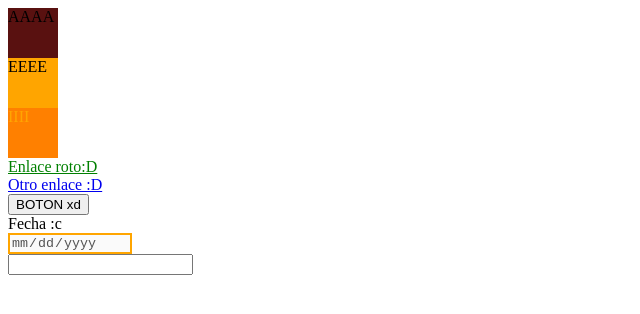
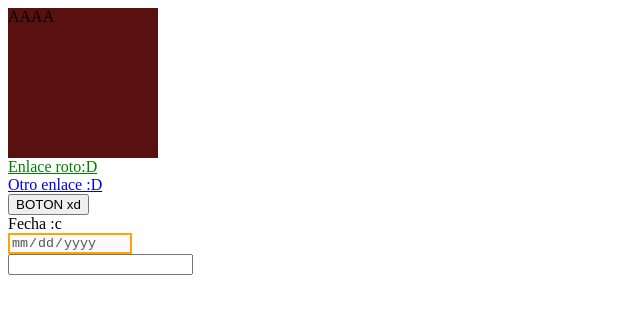
Before and after one commit to chunguslol/css_1, a plain HTML site: page index.html in a window 1280 px wide. Shown: the whole page, without its empty margins (0-640 px from the left). Drawn offline with Linux system fonts and the light colour scheme.

Commit message:
Tercer commit

```diff
--- a/css/estilos.css
+++ b/css/estilos.css
@@ -9,12 +9,12 @@ div{
     background-color: rgb(186, 19, 44);
 } */
 .caja1 {
-    width: 50px;
-    height: 50px;
+    width: 150px;
+    height: 150px;
     background-color: rgb(89, 17, 16);
 }
 
-.caja2 {
+/* .caja2 {
     width: 50px;
     height: 50px;
     background-color: #FFA500;
@@ -24,7 +24,7 @@ div{
     width: 50px;
     height: 50px;
     background-color: hsl(30, 100%, 50%);
-}
+} */
 
 
 #foo {
--- a/index.html
+++ b/index.html
@@ -19,8 +19,8 @@
         delectus labore rerum, eos est nulla consectetur saepe doloremque ut consequuntur sed voluptatibus quod earum?
     </p> -->
     <div class="caja1">AAAA</div>
-    <div class="caja2">EEEE</div>
-    <div class="caja3" id="foo">IIII</div>
+    <!-- <div class="caja2">EEEE</div>
+    <div class="caja3" id="foo">IIII</div> -->
     <a href="#" title="mi*titulo">Enlace roto:D</a>
     <br>
     <a href="#">Otro enlace :D</a>
```
